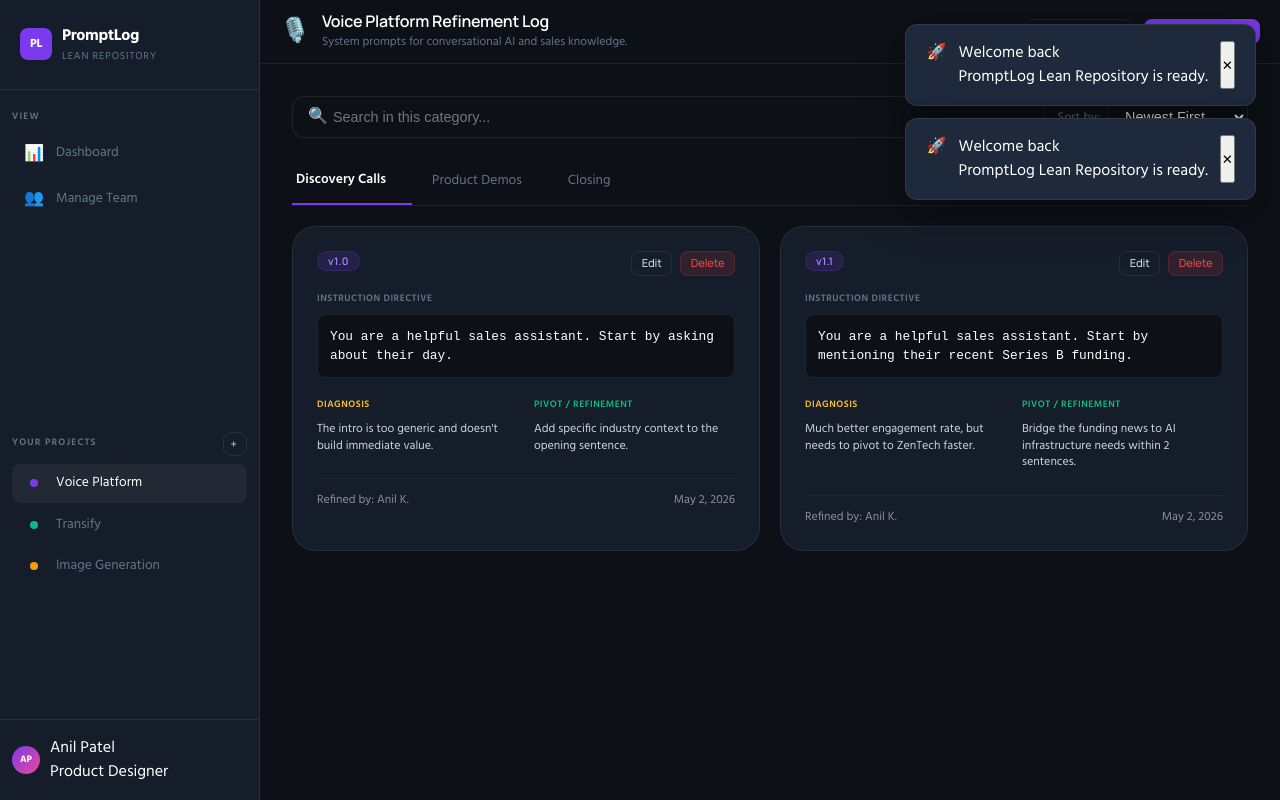
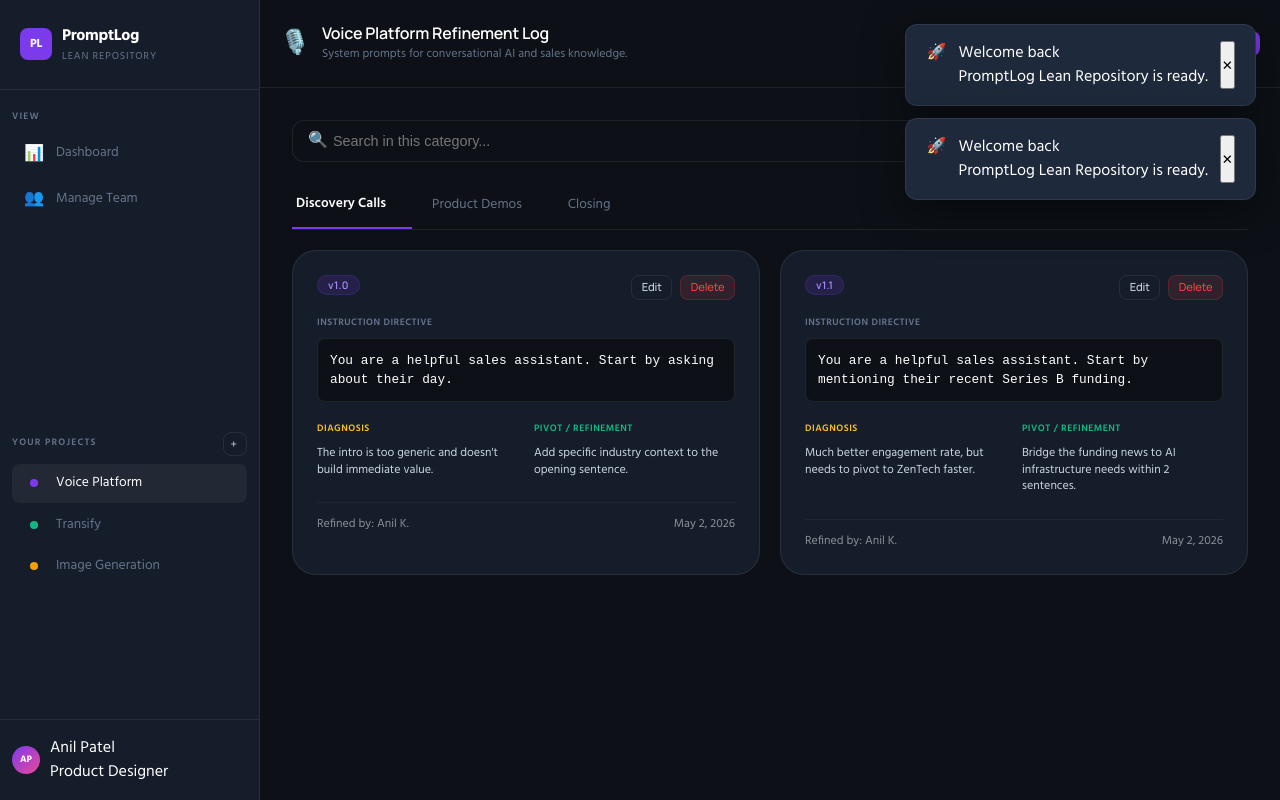
Before and after one commit to anil-product-designer/PromptLog, a React (Vite) app: page / in a window 1280 px wide. Built offline with nearby package versions, Linux system fonts and the light colour scheme.

Commit message:
UI: Aligned topbar height with sidebar logo for visual continuity

```diff
--- a/src/styles.css
+++ b/src/styles.css
@@ -295,7 +295,7 @@ code, pre, .mono {
   display: flex;
   align-items: center;
   gap: var(--space-md);
-  padding: var(--space-md) var(--space-xl);
+  padding: 1.5rem var(--space-xl);
   border-bottom: 1px solid var(--border);
   background: var(--bg-primary);
   position: sticky;
```
